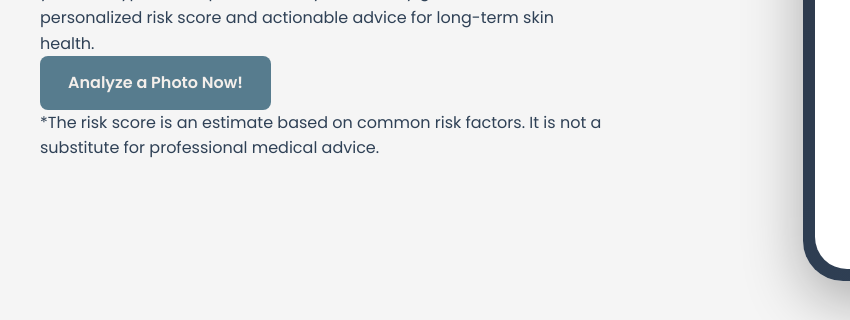
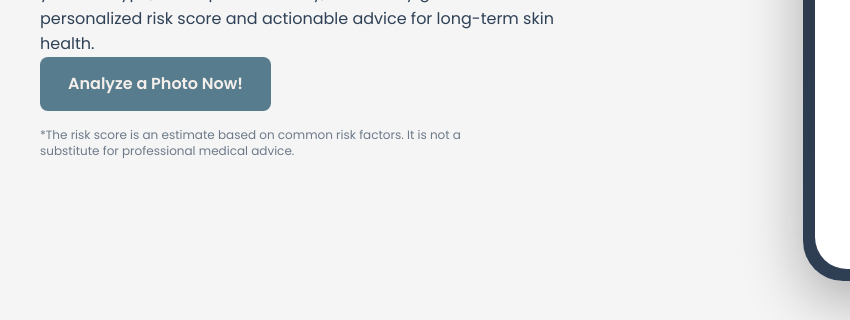
Before and after one commit to CresenshiaHB/skin-cancer-detection-website, a plain HTML site: page risk.html in a window 1280 px wide. Shown: the part 363-683 px from the top of the page, 0-850 px from the left. Drawn offline with Linux system fonts and the light colour scheme.

Commit message:
Add disclaimer styles to style.css
Added styles for disclaimer text.

```diff
--- a/style.css
+++ b/style.css
@@ -727,6 +727,14 @@ main {
     box-shadow: 0 6px 16px rgba(0, 0, 0, 0.2);
 }
 
+.disclaimer {
+    font-size: 0.75rem;
+    color: #6C7A89;
+    margin-top: 16px;
+    line-height: 1.4;
+    max-width: 480px;
+}
+
 /* Phone Mockup */
 .phone-mockup {
   background: linear-gradient(145deg, #2d3748, #2F4157);
```
